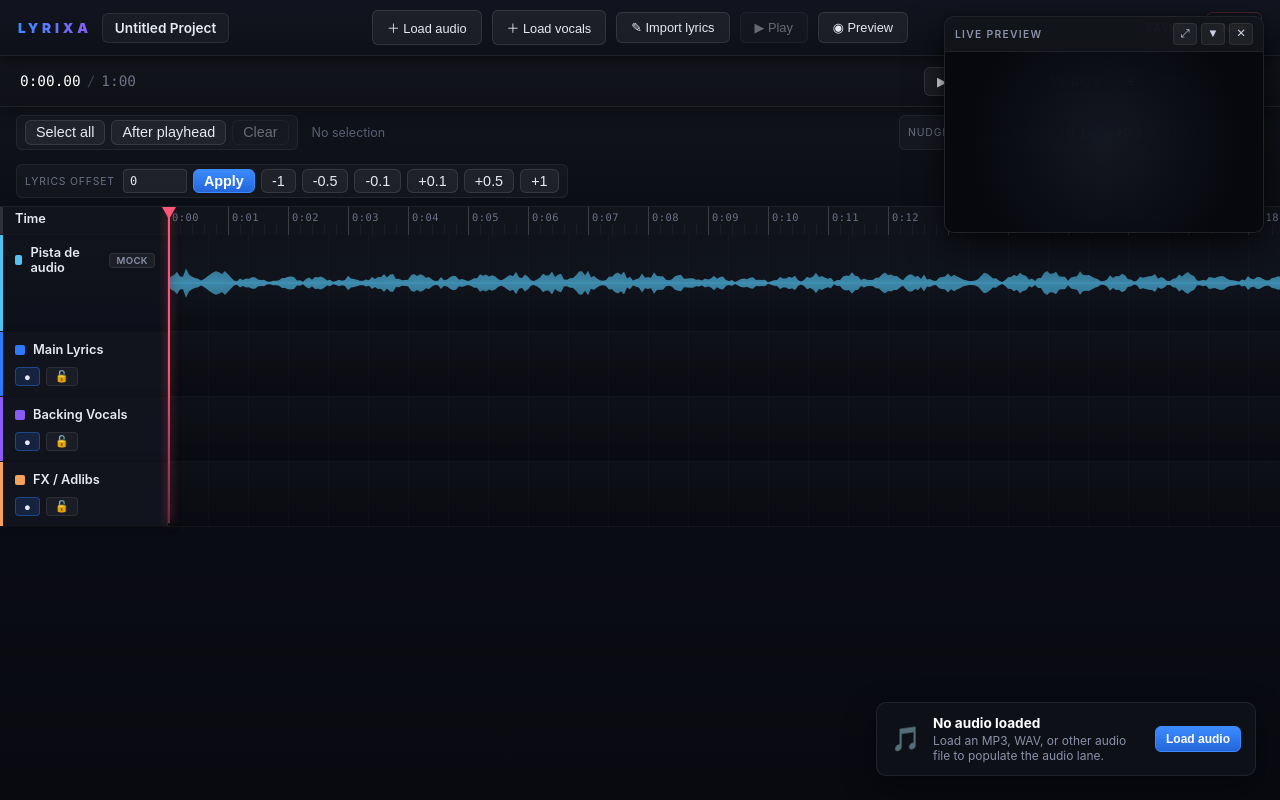
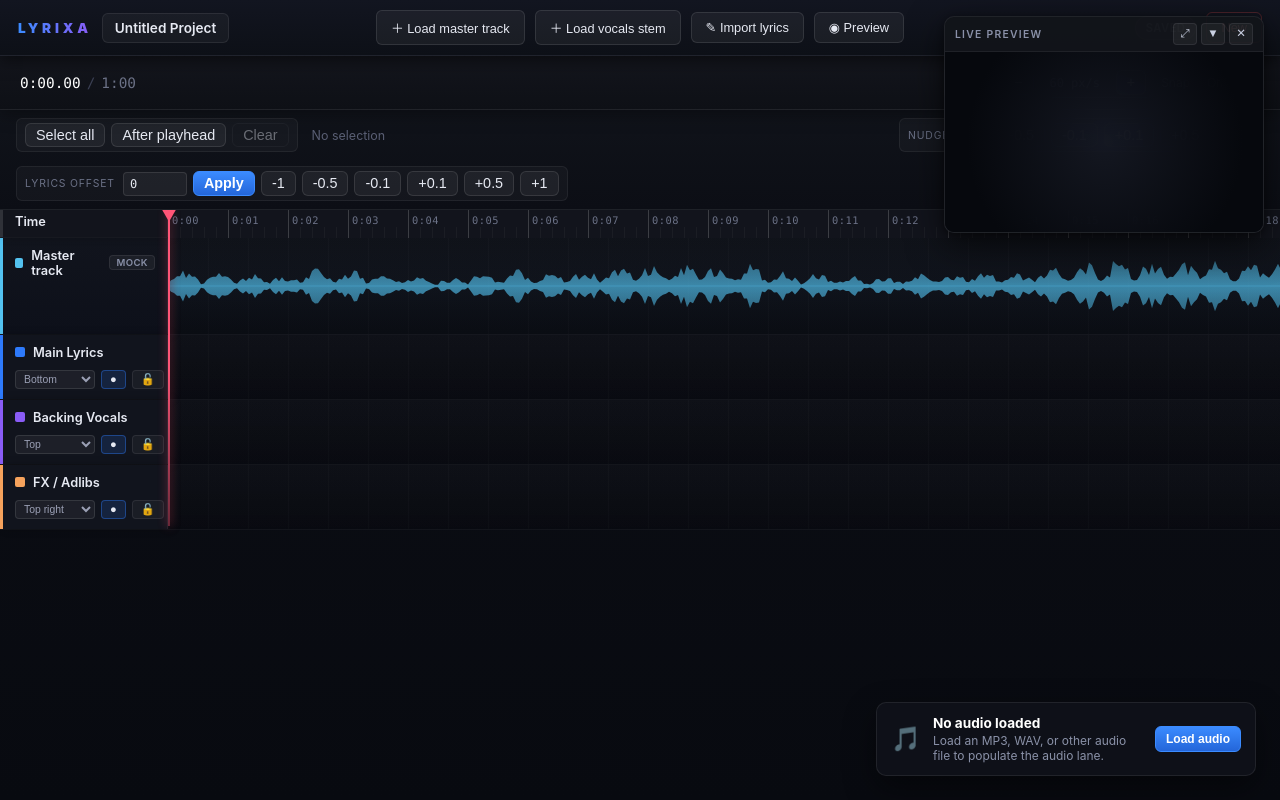
Before and after one commit to Frankman254/Lyrixa, a React (Vite) app: page / in a window 1280 px wide. Built offline with nearby package versions, Linux system fonts and the light colour scheme.

Commit message:
feat: enhance layer rendering settings with position presets and z-index; update timeline editor for layer position adjustments and UI improvements

```diff
--- a/src/core/types/layer.ts
+++ b/src/core/types/layer.ts
@@ -1,3 +1,17 @@
+import type { ClipPositionPreset } from './clip';
+
+/**
+ * Controls where a layer's clips appear in the preview renderer.
+ * Clips can override positionPreset individually; when a clip's position
+ * is the default 'center', the layer's positionPreset is used instead.
+ */
+export interface LayerRenderSettings {
+  positionPreset: ClipPositionPreset;
+  textAlign?: 'left' | 'center' | 'right';
+  /** Stacking z-index in the preview. Higher = in front. */
+  zIndex?: number;
+}
+
 /**
  * A horizontal track on the timeline editor.
  * Each lyric clip belongs to exactly one layer.
@@ -16,6 +30,11 @@ export interface LyricLayer {
   locked: boolean;
   /** Vertical stacking order. Lower = closer to the top of the timeline. */
   order: number;
+  /**
+   * Preview render settings. When absent, clips fall back to their own
+   * position field (default: center).
+   */
+  renderSettings?: LayerRenderSettings;
 }
 
 export const MAIN_LAYER_ID = 'layer-main';
@@ -30,7 +49,8 @@ export function createDefaultLayers(): LyricLayer[] {
       color: '#2e7afb',
       visible: true,
       locked: false,
-      order: 0
+      order: 0,
+      renderSettings: { positionPreset: 'bottom', textAlign: 'center' }
     },
     {
       id: BACKING_LAYER_ID,
@@ -38,7 +58,8 @@ export function createDefaultLayers(): LyricLayer[] {
       color: '#8a5cf6',
       visible: true,
       locked: false,
-      order: 1
+      order: 1,
+      renderSettings: { positionPreset: 'top', textAlign: 'center' }
     },
     {
       id: FX_LAYER_ID,
@@ -46,7 +67,8 @@ export function createDefaultLayers(): LyricLayer[] {
       color: '#f6a25c',
       visible: true,
       locked: false,
-      order: 2
+      order: 2,
+      renderSettings: { positionPreset: 'top-right', textAlign: 'right' }
     }
   ];
 }
--- a/src/features/editor/LyrixaEditorShell.tsx
+++ b/src/features/editor/LyrixaEditorShell.tsx
@@ -160,15 +160,23 @@ export function LyrixaEditorShell() {
         </div>
 
         <div className="ls-topbar-section ls-actions">
-          <button className="ls-btn" onClick={openMasterPicker}>
-            {masterChannel ? '↻ Replace audio' : '＋ Load audio'}
+          <button
+            className="ls-btn"
+            onClick={openMasterPicker}
+            title={masterChannel
+              ? `Master track: ${masterChannel.fileName}`
+              : 'Load the main audio file (MP3, WAV, etc.)'}
+          >
+            {masterChannel ? `↻ ${masterChannel.fileName}` : '＋ Load master track'}
           </button>
           <button
             className={`ls-btn ${vocalsChannel ? 'active' : ''}`}
             onClick={openVocalsPicker}
-            title="Optional vocals stem for analysis"
+            title={vocalsChannel
+              ? `Vocals stem loaded: ${vocalsChannel.fileName}. Used for timing assistance only — does not play separately.`
+              : 'Load an isolated vocals stem to assist with lyric timing. This file is analyzed only, not played.'}
           >
-            {vocalsChannel ? '↻ Replace vocals' : '＋ Load vocals'}
+            {vocalsChannel ? `↻ Vocals: ${vocalsChannel.fileName}` : '＋ Load vocals stem'}
           </button>
           {vocalsChannel && (
             <button
@@ -200,36 +208,36 @@ export function LyrixaEditorShell() {
             <button
               className="ls-btn primary"
               onClick={() => regenerateFromVocals()}
-              title="Use vocal activity to retime existing lyric clips"
+              title="Use detected vocal activity regions from the vocals stem to retime all lyric clips. You can still adjust manually after."
             >
               ⟲ Generate timings from vocals
             </button>
           )}
           <button
-            className={`ls-btn ${isPlaying ? 'active' : ''}`}
-            onClick={handlePlayToggle}
-            disabled={!masterChannel?.objectUrl}
-            title={!masterChannel?.objectUrl ? 'Load audio to play' : undefined}
-          >
-            {isPlaying ? '⏸ Pause' : '▶ Play'}
-          </button>
-          <button
             className={`ls-btn ${previewOpen ? 'active' : ''}`}
             onClick={() => setPreviewOpen(p => !p)}
           >
-            {previewOpen ? '🅧 Close preview' : '◉ Preview'}
+            {previewOpen ? '✕ Close preview' : '◉ Preview'}
           </button>
           {!miniPreviewVisible && !previewOpen && (
             <button className="ls-btn" onClick={() => setMiniPreviewVisible(true)}>
-              ◳ Mini preview
+              ◳ Live preview
             </button>
           )}
         </div>
 
         <div className="ls-topbar-section ls-meta">
           {vocalsAnalysisReady && (
-            <span className="ls-vocals-chip" title="Vocal activity detected">
-              ◐ Vocals analysis available
+            <span
+              className="ls-vocals-chip"
+              title="Vocals stem is loaded and analyzed. Vocal activity regions are shown on the vocals waveform lane. Use 'Generate timings from vocals' to auto-time your lyrics."
+            >
+              ◐ Vocals stem active
+            </span>
+          )}
+          {vocalsChannel && !vocalsAnalysisReady && (
+            <span className="ls-vocals-chip" title="Analyzing vocals stem waveform…">
+              ◌ Analyzing vocals…
             </span>
           )}
           <span className={`ls-save-chip ${saveStatus}`}>{SAVE_LABEL[saveStatus]}</span>
--- a/src/features/lyrics-view/ClipLyricsRenderer.tsx
+++ b/src/features/lyrics-view/ClipLyricsRenderer.tsx
@@ -1,5 +1,5 @@
 import { useMemo } from 'react';
-import type { LyricClip } from '../../core/types/clip';
+import type { LyricClip, ClipPositionPreset } from '../../core/types/clip';
 import type { LyricLayer } from '../../core/types/layer';
 import type { LyricVisualStyle } from '../../core/types/render';
 import { DEFAULT_LYRIC_STYLE } from '../../core/types/render';
@@ -14,14 +14,29 @@ interface ClipLyricsRendererProps {
 }
 
 const POSITION_CLASS: Record<string, string> = {
-  center: 'pos-center',
-  top: 'pos-top',
-  bottom: 'pos-bottom',
-  'top-left': 'pos-top-left',
-  'top-right': 'pos-top-right',
-  'bottom-left': 'pos-bottom-left',
+  center:       'pos-center',
+  top:          'pos-top',
+  bottom:       'pos-bottom',
+  'top-left':   'pos-top-left',
+  'top-right':  'pos-top-right',
+  'bottom-left':  'pos-bottom-left',
   'bottom-right': 'pos-bottom-right'
 };
+
+/**
+ * Resolve the final render position for a clip.
+ *
+ * Priority: explicit non-center clip position > layer default > center.
+ *
+ * A clip position of 'center' is treated as "no override" because all clips
+ * start at center by default; the layer's positionPreset (e.g. 'bottom' for
+ * Main Lyrics, 'top' for Backing Vocals) provides the per-channel default so
+ * multiple active clips from different layers don't all stack in the middle.
+ */
+function resolvePosition(clip: LyricClip, layer: LyricLayer | undefined): ClipPositionPreset {
+  if (clip.position && clip.position !== 'center') return clip.position;
+  return layer?.renderSettings?.positionPreset ?? 'center';
+}
 
 export function ClipLyricsRenderer({
   clips,
@@ -29,6 +44,11 @@ export function ClipLyricsRenderer({
   currentTime,
   styleConfig = DEFAULT_LYRIC_STYLE
 }: ClipLyricsRendererProps) {
+  const layerMap = useMemo(
+    () => new Map(layers.map(l => [l.id, l])),
+    [layers]
+  );
+
   const visibleLayerIds = useMemo(
     () => new Set(layers.filter(l => l.visible).map(l => l.id)),
     [layers]
@@ -59,17 +79,20 @@ export function ClipLyricsRenderer({
   return (
     <div className="clip-lyrics-stage" style={cssVariables}>
       {active.map(clip => {
+        const layer   = layerMap.get(clip.layerId);
+        const pos     = resolvePosition(clip, layer);
+        const posClass = POSITION_CLASS[pos] ?? 'pos-center';
         const duration = clip.endTime - clip.startTime;
         const progress = duration > 0 ? (currentTime - clip.startTime) / duration : 0;
-        const posClass = POSITION_CLASS[clip.position] ?? 'pos-center';
-        const layer = layers.find(l => l.id === clip.layerId);
+        const zIndex   = layer?.renderSettings?.zIndex;
         return (
           <div
             key={clip.id}
             className={`clip-lyric ${posClass} in-${clip.transitionIn} out-${clip.transitionOut}`}
             style={{
               '--clip-progress': progress,
-              '--clip-layer-color': layer?.color ?? '#ffffff'
+              '--clip-layer-color': layer?.color ?? '#ffffff',
+              ...(zIndex !== undefined ? { zIndex } : {})
             } as React.CSSProperties}
             data-layer={clip.layerId}
           >
--- a/src/features/timeline-editor/LyricTrack.tsx
+++ b/src/features/timeline-editor/LyricTrack.tsx
@@ -1,7 +1,17 @@
 import type { LyricLayer } from '../../core/types/layer';
-import type { LyricClip as LyricClipModel } from '../../core/types/clip';
+import type { LyricClip as LyricClipModel, ClipPositionPreset } from '../../core/types/clip';
 import { LyricClip } from './LyricClip';
 import type { ClipPointerModifiers, DragMode } from './LyricClip';
+
+const POSITION_OPTIONS: { value: ClipPositionPreset; label: string }[] = [
+  { value: 'center',       label: 'Center'       },
+  { value: 'top',          label: 'Top'          },
+  { value: 'bottom',       label: 'Bottom'       },
+  { value: 'top-left',     label: 'Top left'     },
+  { value: 'top-right',    label: 'Top right'    },
+  { value: 'bottom-left',  label: 'Bottom left'  },
+  { value: 'bottom-right', label: 'Bottom right' }
+];
 
 interface LyricTrackProps {
   layer: LyricLayer;
@@ -22,6 +32,7 @@ interface LyricTrackProps {
   ) => void;
   onLayerToggleVisible: (layerId: string) => void;
   onLayerToggleLocked: (layerId: string) => void;
+  onLayerPositionChange: (layerId: string, preset: ClipPositionPreset) => void;
 }
 
 export function LyricTrack({
@@ -35,7 +46,8 @@ export function LyricTrack({
   laneRef,
   onClipPointerDown,
   onLayerToggleVisible,
-  onLayerToggleLocked
+  onLayerToggleLocked,
+  onLayerPositionChange
 }: LyricTrackProps) {
   const totalWidth = Math.max(duration, 1) * pxPerSecond;
   const trackClass = [
@@ -45,6 +57,8 @@ export function LyricTrack({
     isDropTarget ? 'drop-target' : ''
   ].filter(Boolean).join(' ');
 
+  const currentPos = layer.renderSettings?.positionPreset ?? 'center';
+
   return (
     <div className={trackClass}>
       <div className="tl-track-header" style={{ borderLeftColor: layer.color }}>
@@ -53,6 +67,17 @@ export function LyricTrack({
           <span className="tl-track-name">{layer.name}</span>
         </div>
         <div className="tl-track-actions">
+          <select
+            className="tl-track-pos-select"
+            value={currentPos}
+            title="Layer position in preview"
+            onChange={(e) => onLayerPositionChange(layer.id, e.target.value as ClipPositionPreset)}
+            onClick={(e) => e.stopPropagation()}
+          >
+            {POSITION_OPTIONS.map(o => (
+              <option key={o.value} value={o.value}>{o.label}</option>
+            ))}
+          </select>
           <button
             className={`tl-track-btn ${layer.visible ? 'on' : ''}`}
             onClick={() => onLayerToggleVisible(layer.id)}
--- a/src/features/timeline-editor/TimelineEditor.css
+++ b/src/features/timeline-editor/TimelineEditor.css
@@ -628,30 +628,48 @@
   box-shadow: 0 2px 8px rgba(255, 85, 119, 0.6);
 }
 
-/* ── Inspector ───────────────────────────────────────── */
-.tl-inspector {
-  position: absolute;
-  right: 16px;
-  top: 74px;
-  width: 280px;
-  padding: 16px;
-  background: rgba(16, 18, 26, 0.92);
-  color: #e6e9f2;
+/* ── Play button (prominent) ─────────────────────────── */
+.tl-play-btn {
+  min-width: 44px;
+  font-size: 1rem;
+  padding: 6px 14px;
+}
+
+.tl-play-btn.active {
+  background: rgba(46, 122, 251, 0.18);
+  border-color: rgba(46, 122, 251, 0.55);
+  color: #b2ccff;
+}
+
+/* ── Layer position select ───────────────────────────── */
+.tl-track-pos-select {
+  background: rgba(255, 255, 255, 0.05);
+  border: 1px solid rgba(255, 255, 255, 0.1);
+  color: #9ba0b5;
+  border-radius: 4px;
+  padding: 2px 4px;
+  font-size: 0.65rem;
+  cursor: pointer;
+  max-width: 80px;
+}
+
+.tl-track-pos-select:focus {
+  outline: none;
+  border-color: rgba(46, 122, 251, 0.5);
+}
+
+/* ── Inspector (floating panel body) ────────────────── */
+.tl-inspector-body {
+  padding: 14px;
   display: flex;
   flex-direction: column;
   gap: 10px;
-  z-index: 10;
+  max-height: 72vh;
+  overflow-y: auto;
+  color: #e6e9f2;
 }
 
-.tl-inspector h3 {
-  font-size: 0.8rem;
-  text-transform: uppercase;
-  letter-spacing: 0.06em;
-  color: #9ba0b5;
-  margin-bottom: 6px;
-}
-
-.tl-inspector label {
+.tl-inspector-body label {
   display: flex;
   flex-direction: column;
   gap: 4px;
@@ -659,10 +677,10 @@
   color: #9ba0b5;
 }
 
-.tl-inspector input[type='number'],
-.tl-inspector input[type='text'],
-.tl-inspector textarea,
-.tl-inspector select {
+.tl-inspector-body input[type='number'],
+.tl-inspector-body input[type='text'],
+.tl-inspector-body textarea,
+.tl-inspector-body select {
   background: rgba(255, 255, 255, 0.05);
   border: 1px solid rgba(255, 255, 255, 0.1);
   color: #e6e9f2;
--- a/src/features/timeline-editor/TimelineEditor.tsx
+++ b/src/features/timeline-editor/TimelineEditor.tsx
@@ -1,5 +1,5 @@
 import { useCallback, useEffect, useMemo, useRef, useState } from 'react';
-import type { LyricClip as LyricClipModel } from '../../core/types/clip';
+import type { LyricClip as LyricClipModel, ClipPositionPreset } from '../../core/types/clip';
 import type { LyricLayer } from '../../core/types/layer';
 import type { AudioPeak, AudioChannel } from '../../core/types/audio';
 import {
@@ -23,6 +23,7 @@ import { TimelineTrackHeader } from './TimelineTrackHeader';
 import { TimelineAudioTrack } from './TimelineAudioTrack';
 import type { ClipPointerModifiers, DragMode } from './LyricClip';
 import { clampZoom, getTimelinePointerTime, TRACK_HEADER_WIDTH } from './timelineMath';
+import { FloatingPanel } from '../../shared/components/FloatingPanel';
 import './TimelineEditor.css';
 
 interface TimelineEditorProps {
@@ -82,6 +83,8 @@ export function TimelineEditor({
   const [snapSeconds, setSnapSeconds] = useState(0);
   const [hoveredLayerId, setHoveredLayerId] = useState<string | null>(null);
   const [offsetInput, setOffsetInput] = useState<string>('0');
+  /** Which audio waveform rows to display. */
+  const [waveformView, setWaveformView] = useState<'master' | 'vocals' | 'both'>('both');
 
   const scrollRef = useRef<HTMLDivElement>(null);
   const laneContainerRef = useRef<HTMLDivElement>(null);
@@ -91,6 +94,9 @@ export function TimelineEditor({
   const laneRefs = useRef<Map<string, HTMLDivElement>>(new Map());
   const selectedIdsRef = useRef<Set<string>>(selectedClipIds);
   const snapRef = useRef(snapSeconds);
+  // Stable ref so the keyboard handler can call onPlayToggle without stale closure.
+  const onPlayToggleRef = useRef(onPlayToggle);
+  useEffect(() => { onPlayToggleRef.current = onPlayToggle; }, [onPlayToggle]);
 
   useEffect(() => { clipsRef.current = clips; }, [clips]);
   useEffect(() => { layersRef.current = layers; }, [layers]);
@@ -422,6 +428,19 @@ export function TimelineEditor({
     );
   };
 
+  const handleLayerPositionChange = useCallback(
+    (layerId: string, preset: ClipPositionPreset) => {
+      onLayersChange(
+        layersRef.current.map(l =>
+          l.id === layerId
+            ? { ...l, renderSettings: { ...l.renderSettings, positionPreset: preset } }
+            : l
+        )
+      );
+    },
+    [onLayersChange]
+  );
+
   // Inspector only when exactly one clip is selected.
   const selectedClip = useMemo(() => {
     if (selectedClipIds.size !== 1) return null;
@@ -451,6 +470,13 @@ export function TimelineEditor({
       }
 
       const meta = e.metaKey || e.ctrlKey;
+
+      // Space = play / pause (most important transport shortcut)
+      if (e.code === 'Space') {
+        e.preventDefault();
+        onPlayToggleRef.current();
+        return;
+      }
 
       if (meta && e.key.toLowerCase() === 'a') {
         e.preventDefault();
@@ -508,14 +534,32 @@ export function TimelineEditor({
           <span className="tl-time muted">{formatTimecode(effectiveDuration)}</span>
         </div>
         <div className="tl-topbar-right">
-          <button className="tl-btn" onClick={onPlayToggle}>
-            {isPlaying ? '⏸ Pause' : '▶ Play'}
+          <button
+            className={`tl-btn tl-play-btn ${isPlaying ? 'active' : ''}`}
+            onClick={onPlayToggle}
+            title="Play / Pause  (Space)"
+          >
+            {isPlaying ? '⏸' : '▶'}
           </button>
           <div className="tl-zoom">
             <button className="tl-btn small" onClick={zoomOut} title="Zoom out">−</button>
             <span className="tl-zoom-value">{Math.round(pxPerSecond)} px/s</span>
             <button className="tl-btn small" onClick={zoomIn} title="Zoom in">+</button>
           </div>
+          {(masterChannel || vocalsChannel) && (
+            <label className="tl-snap">
+              Waves
+              <select
+                value={waveformView}
+                onChange={(e) => setWaveformView(e.target.value as typeof waveformView)}
+                title="Which waveform rows to show"
+              >
+                <option value="both">Both</option>
+                <option value="master">Master</option>
+                {vocalsChannel && <option value="vocals">Vocals</option>}
+              </select>
+            </label>
+          )}
           <label className="tl-snap">
             Snap
             <select
@@ -643,21 +687,23 @@ export function TimelineEditor({
             </div>
           </div>
 
+          {(waveformView === 'master' || waveformView === 'both') && (
             <TimelineAudioTrack
-            title="Pista de audio"
+              title="Master track"
               color="#53c2f0"
               duration={effectiveDuration}
               pxPerSecond={pxPerSecond}
               height={MASTER_WAVEFORM_HEIGHT}
               peaks={masterPeaks}
-            badge={masterChannel ? 'master' : undefined}
+              badge={masterChannel?.fileName ? 'master' : undefined}
               mockFallback={masterIsMock}
               onLaneClick={handleSeekClick}
             />
+          )}
 
-          {vocalsChannel && (
+          {vocalsChannel && (waveformView === 'vocals' || waveformView === 'both') && (
             <TimelineAudioTrack
-              title="Vocals"
+              title="Vocals stem"
               color="#5fc88e"
               duration={effectiveDuration}
               pxPerSecond={pxPerSecond}
@@ -666,7 +712,7 @@ export function TimelineEditor({
               vocalActivity={vocalsChannel.vocalActivity}
               badge={
                 vocalsChannel.vocalActivity?.length
-                  ? `${vocalsChannel.vocalActivity.length} segments`
+                  ? `${vocalsChannel.vocalActivity.length} vocal segments`
                   : 'analyzing…'
               }
               mockFallback={!vocalsChannel.waveformPeaks?.length}
@@ -689,6 +735,7 @@ export function TimelineEditor({
                 onClipPointerDown={handleClipPointerDown}
                 onLayerToggleVisible={toggleLayerVisible}
                 onLayerToggleLocked={toggleLayerLocked}
+                onLayerPositionChange={handleLayerPositionChange}
               />
             ))}
           </div>
@@ -703,8 +750,14 @@ export function TimelineEditor({
       </div>
 
       {selectedClip && (
-        <aside className="tl-inspector glass-panel">
-          <h3>Clip</h3>
+        <FloatingPanel
+          storageKey="lyrixa_clip_inspector_pos"
+          defaultPosition={{ x: window.innerWidth - 310, y: 120 }}
+          width={290}
+          title="Clip inspector"
+          onClose={() => setSelectedClipIds(new Set())}
+        >
+          <div className="tl-inspector-body">
             <label>
               Text
               <textarea
@@ -758,6 +811,22 @@ export function TimelineEditor({
                 ))}
               </select>
             </label>
+            <label>
+              Position
+              <select
+                value={selectedClip.position ?? 'center'}
+                onChange={(e) => updateSelectedClip({ position: e.target.value as ClipPositionPreset })}
+                title="Override this clip's position (overrides layer default)"
+              >
+                <option value="center">Center (layer default)</option>
+                <option value="top">Top</option>
+                <option value="bottom">Bottom</option>
+                <option value="top-left">Top left</option>
+                <option value="top-right">Top right</option>
+                <option value="bottom-left">Bottom left</option>
+                <option value="bottom-right">Bottom right</option>
+              </select>
+            </label>
             <div className="tl-inspector-row">
               <label>
                 In
@@ -808,7 +877,8 @@ export function TimelineEditor({
                 Lock
               </label>
             </div>
-        </aside>
+          </div>
+        </FloatingPanel>
       )}
     </div>
   );
--- a/src/shared/components/FloatingPanel.tsx
+++ b/src/shared/components/FloatingPanel.tsx
@@ -74,6 +74,10 @@ export function FloatingPanel({
 
   const onHeaderPointerDown = (e: React.PointerEvent<HTMLDivElement>) => {
     if (e.button !== 0) return;
+    // Don't intercept clicks that originate on a button inside the header.
+    // Calling preventDefault on pointerdown suppresses the subsequent click
+    // event on child elements, which silences close/minimize/expand buttons.
+    if ((e.target as HTMLElement).closest('button')) return;
     e.preventDefault();
     isDragging.current = true;
     dragOrigin.current = {
```
Lines whose indentation alone changed are shown as unchanged.
